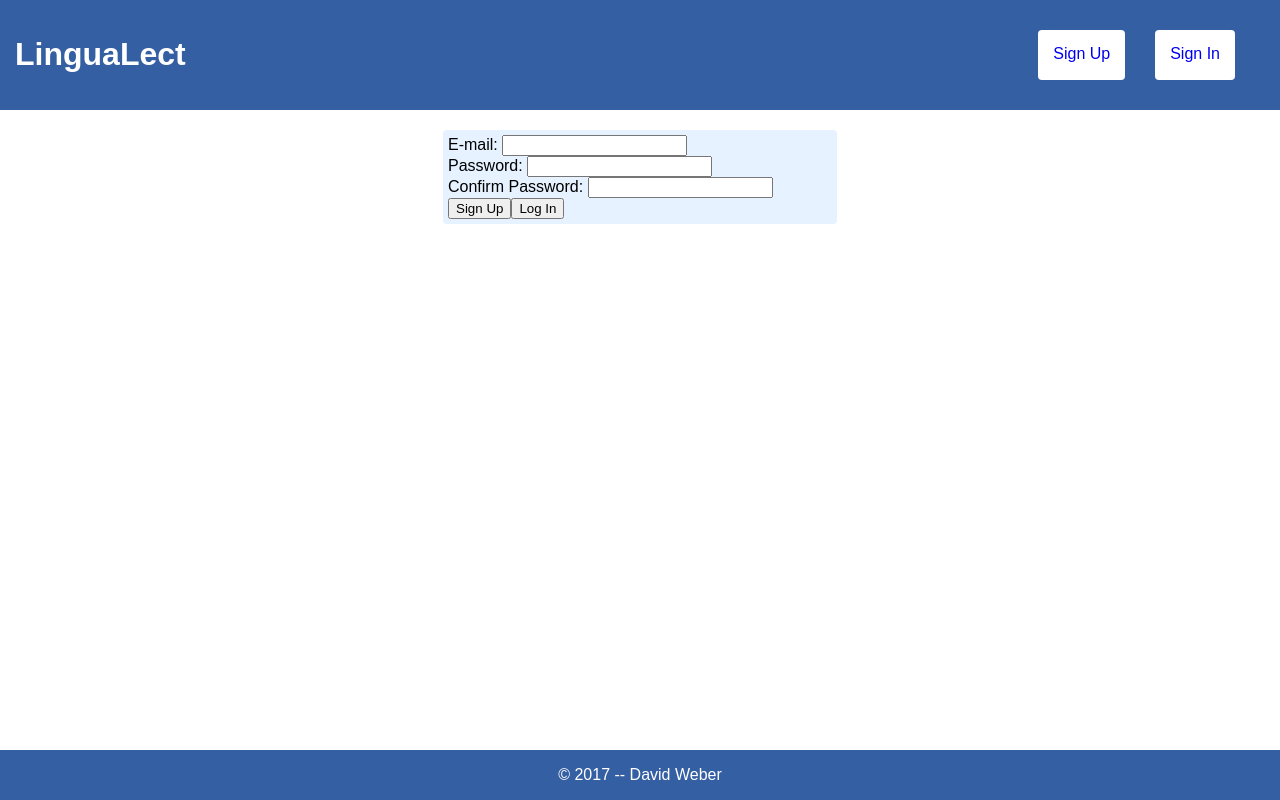
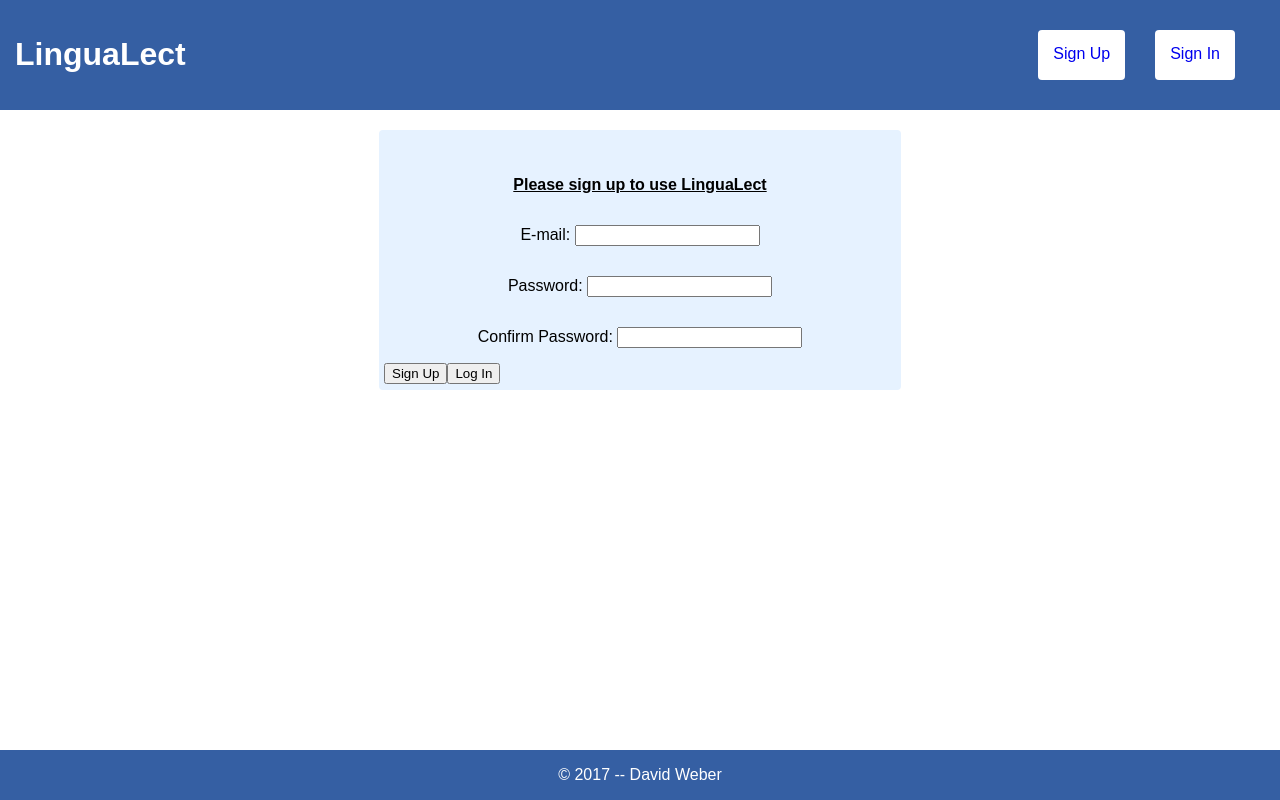
Before and after one commit to dweb1/LinguaLect, a React (Create React App) app in the folder client/: page /signUp in a window 1280 px wide. Built offline with nearby package versions, Linux system fonts and the light colour scheme; no server answers.

Commit message:
Added styling to sign in and up forms

```diff
--- a/client/src/components/SignIn.js
+++ b/client/src/components/SignIn.js
@@ -9,7 +9,20 @@ const Form = styled.div`
   background-color: rgb(230, 242, 255);
   border-radius: 4px;
   margin: 20px auto;
-  padding: 5px
+  padding: 5px;
+  height: 200px;
+  align: center;
+  padding-top: 45px;
+  p {
+    text-align: center;
+    text-decoration: underline;
+    font-weight: 700;
+
+  }
+`
+
+const EntryField = styled.div`
+padding: 15px 0;
 `
 
 class SignIn extends Component {
@@ -50,14 +63,15 @@ class SignIn extends Component {
      return (
        <Form>
          <form onSubmit={this._signIn}>
-           <div>
+           <p>Please sign in</p>
+           <EntryField>
              <label htmlFor="email">E-mail: </label>
              <input onChange={this._handleChange} type="text" name="email" value={this.state.email} />
-           </div>
-           <div>
+           </EntryField>
+           <EntryField>
              <label htmlFor="password">Password: </label>
              <input onChange={this._handleChange} type="password" name="password" value={this.state.password} />
-           </div>
+           </EntryField>
            <button>Sign In</button>
            <Link to="/signup">Sign Up</Link>
          </form>
--- a/client/src/components/SignUp.js
+++ b/client/src/components/SignUp.js
@@ -5,11 +5,25 @@ import {setAxiosHeaders} from '../util'
 import styled from 'styled-components'
 
 const Form = styled.div`
-  width: 30%;
-  background-color: rgb(230, 242, 255);
-  border-radius: 4px;
-  margin: 20px auto;
-  padding: 5px
+width: 40%;
+background-color: rgb(230, 242, 255);
+border-radius: 4px;
+margin: 20px auto;
+padding: 5px;
+height: 225px;
+align: center;
+padding-top: 30px;
+p {
+  text-align: center;
+  text-decoration: underline;
+  font-weight: 700;
+
+}
+`
+
+const EntryField = styled.div`
+  padding: 15px 0;
+  text-align: center
 `
 
 class SignUp extends Component {
@@ -53,18 +67,19 @@ class SignUp extends Component {
    return (
      <Form>
        <form onSubmit={this._signUp}>
-         <div>
+         <p>Please sign up to use LinguaLect</p>
+         <EntryField>
            <label htmlFor="email">E-mail: </label>
            <input onChange={this._handleChange} type="text" name="email" value={this.state.email} />
-         </div>
-         <div>
+         </EntryField>
+         <EntryField>
            <label htmlFor="password">Password: </label>
            <input onChange={this._handleChange} type="text" name="password" value={this.state.password} />
-         </div>
-         <div>
+         </EntryField>
+         <EntryField>
            <label htmlFor="password">Confirm Password: </label>
            <input onChange={this._handleChange} type="text" name="password_confirmation" value={this.state.password_confirmation} />
-         </div>
+         </EntryField>
 
          <button>Sign Up</button>
          <button onClick={this._signIn}>Log In</button>
```
